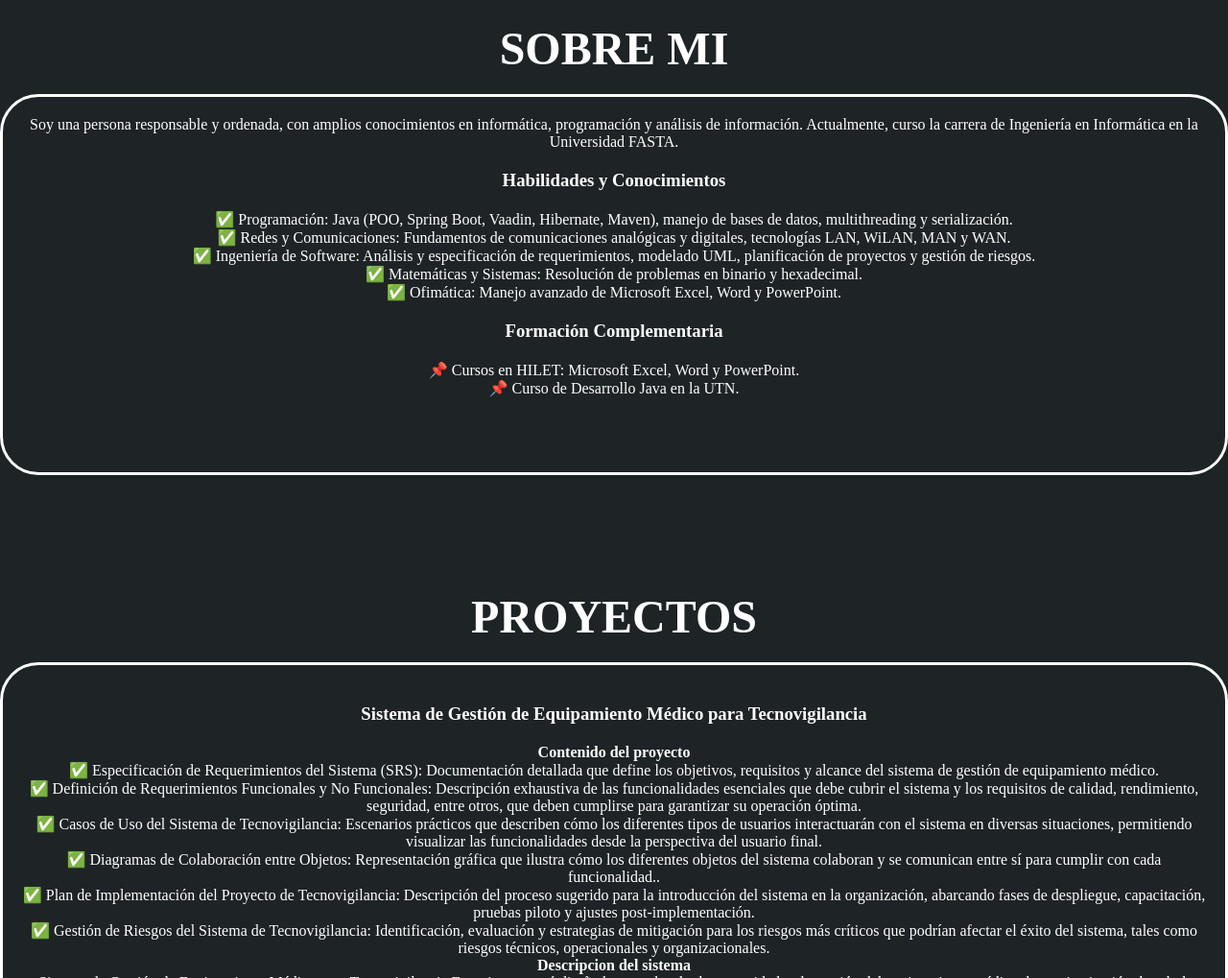
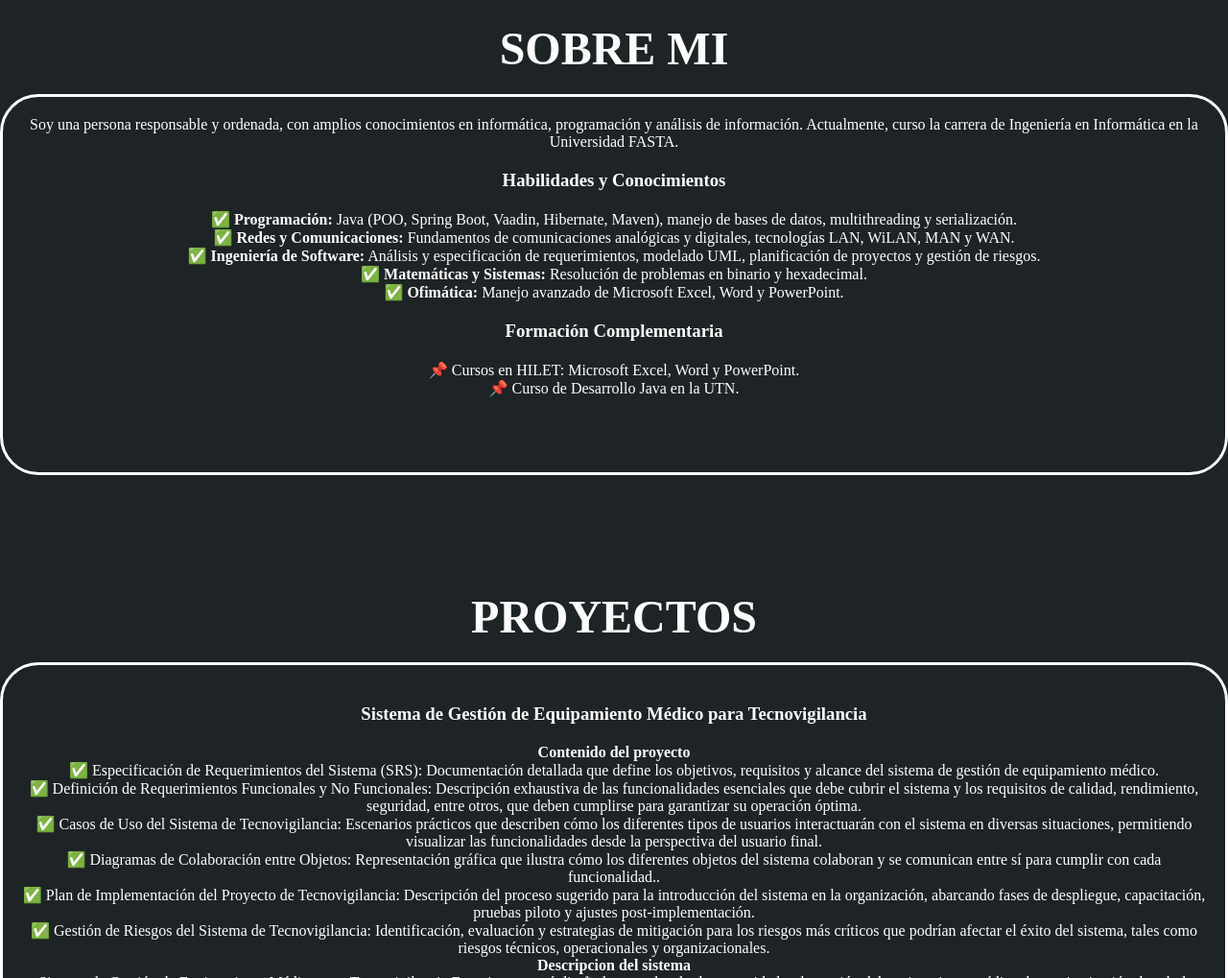
Before and after one commit to LucasSaravi-cpu/LucasSaravi-cpu.github.io, a plain HTML site: page Portfolio/index.html in a window 1280 px wide. Shown: the part 847-1866 px from the top of the page at 96% size. Drawn offline with nearby package versions, Linux system fonts and the light colour scheme.

Commit message:
Update index.html

```diff
--- a/Portfolio/index.html
+++ b/Portfolio/index.html
@@ -57,11 +57,16 @@
 
                 <p>Soy una persona responsable y ordenada, con amplios conocimientos en informática, programación y análisis de información. Actualmente, curso la carrera de Ingeniería en Informática en la Universidad FASTA.</p>
                   <h3>Habilidades y Conocimientos</h3>
-                 <p> ✅ Programación: Java (POO, Spring Boot, Vaadin, Hibernate, Maven), manejo de bases de datos, multithreading y serialización.</p>
-                 <p> ✅ Redes y Comunicaciones: Fundamentos de comunicaciones analógicas y digitales, tecnologías LAN, WiLAN, MAN y WAN.</p>
-                 <p> ✅ Ingeniería de Software: Análisis y especificación de requerimientos, modelado UML, planificación de proyectos y gestión de riesgos.</p>
-                 <p> ✅ Matemáticas y Sistemas: Resolución de problemas en binario y hexadecimal.</p>
-                 <p> ✅ Ofimática: Manejo avanzado de Microsoft Excel, Word y PowerPoint.</p>
+
+            <ul>
+                <li>✅ <strong>Programación:</strong> Java (POO, Spring Boot, Vaadin, Hibernate, Maven), manejo de bases de datos, multithreading y serialización.</li>
+                <li>✅ <strong>Redes y Comunicaciones:</strong> Fundamentos de comunicaciones analógicas y digitales, tecnologías LAN, WiLAN, MAN y WAN.</li>
+                <li>✅ <strong>Ingeniería de Software:</strong> Análisis y especificación de requerimientos, modelado UML, planificación de proyectos y gestión de riesgos.</li>
+                <li>✅ <strong>Matemáticas y Sistemas:</strong> Resolución de problemas en binario y hexadecimal.</li>
+                <li>✅ <strong>Ofimática:</strong> Manejo avanzado de Microsoft Excel, Word y PowerPoint.</li>
+            </ul>
+
+
                 <h3> Formación Complementaria</h3>
                  <p>📌 Cursos en HILET: Microsoft Excel, Word y PowerPoint.</p>
                  <p>📌 Curso de Desarrollo Java en la UTN.</p>
```
